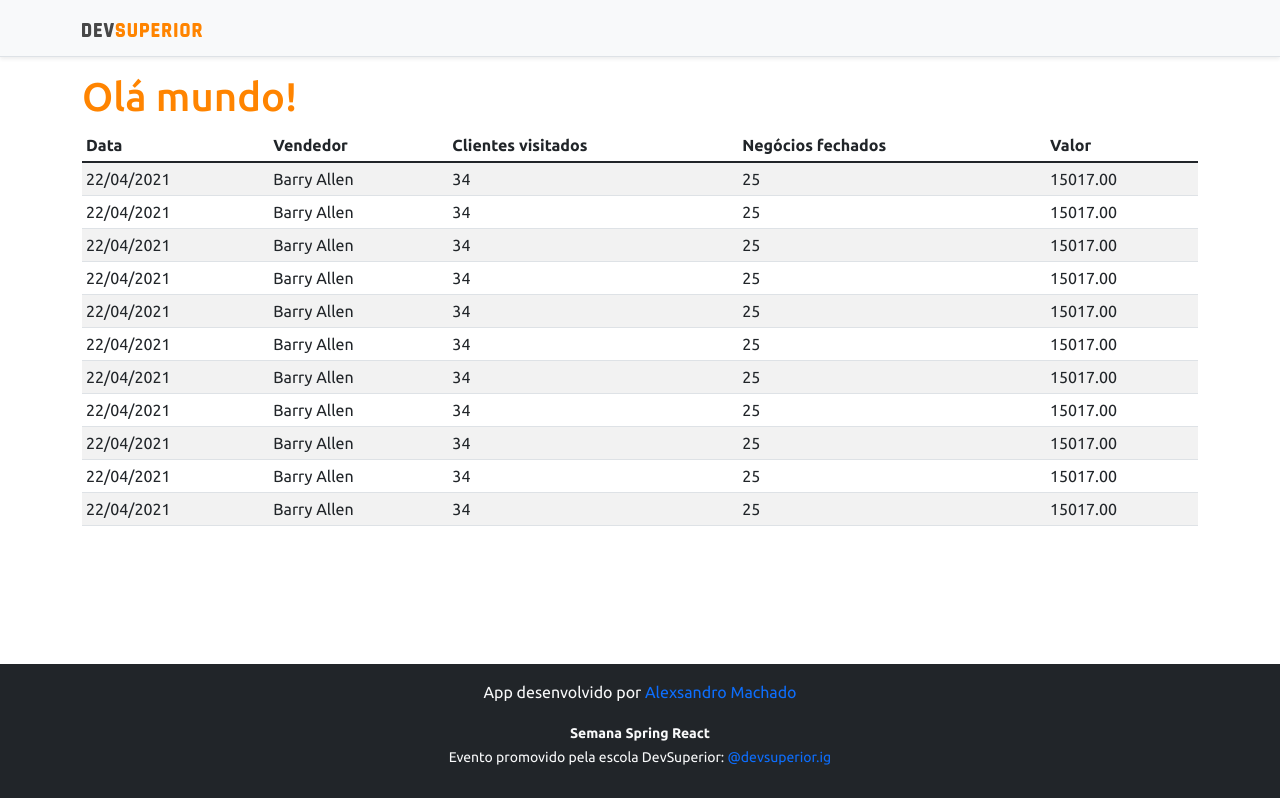
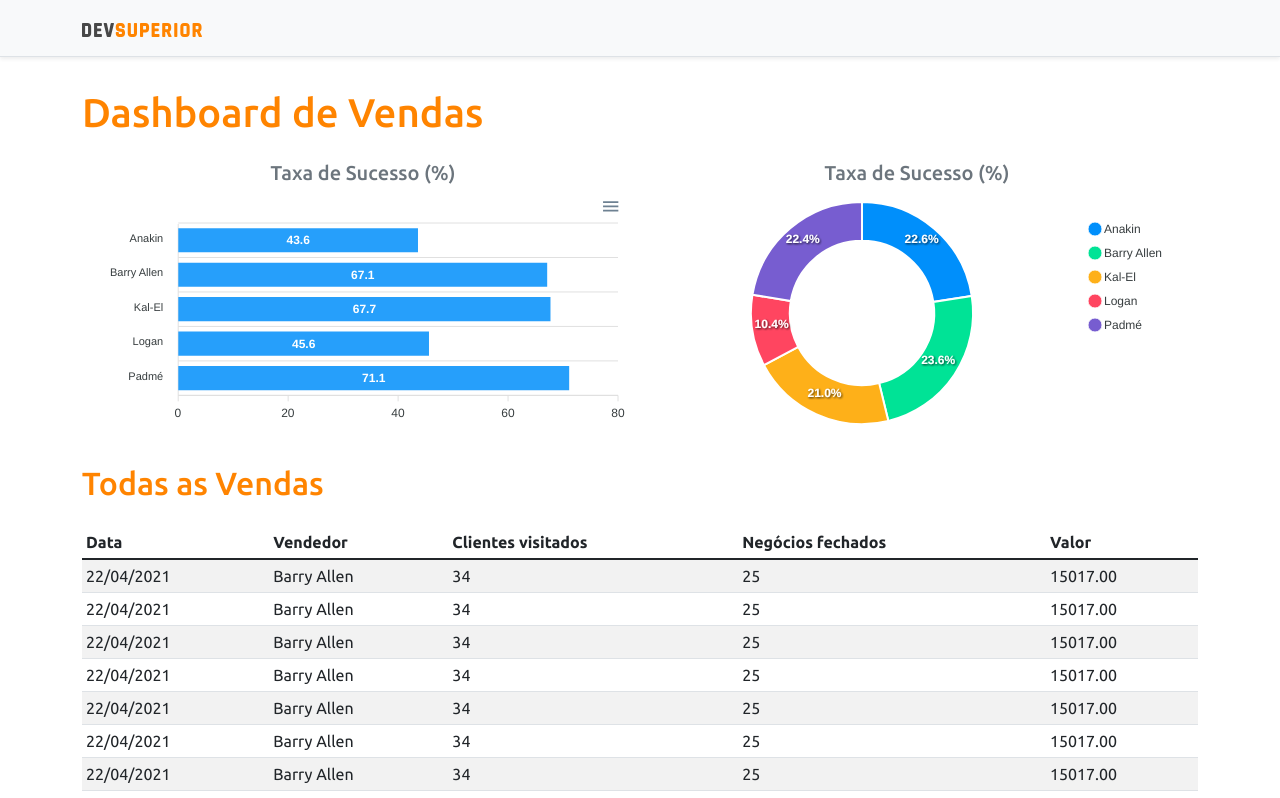
Before and after one commit to alexsandromachado/projeto-sds3, a React (Create React App) app in the folder frontend/: page / in a window 1280 px wide. Shown: the top 798 px of the page. Built offline with nearby package versions, Linux system fonts and the light colour scheme.

Commit message:
Static charts

```diff
--- a/frontend/package.json
+++ b/frontend/package.json
@@ -11,8 +11,10 @@
     "@types/node": "^12.0.0",
     "@types/react": "^17.0.0",
     "@types/react-dom": "^17.0.0",
+    "apexcharts": "^3.28.1",
     "bootstrap": "^5.1.0",
     "react": "^17.0.2",
+    "react-apexcharts": "^1.3.9",
     "react-dom": "^17.0.2",
     "react-scripts": "4.0.3",
     "typescript": "^4.1.2",
--- a/frontend/src/App.tsx
+++ b/frontend/src/App.tsx
@@ -1,5 +1,7 @@
 import NavBar from "components";
+import BarChart from "components/BarChart";
 import DataTable from "components/DataTable";
+import DonutChart from "components/DonutChart";
 import Footer from "components/Footer";
 
 function App() {
@@ -7,7 +9,24 @@
     <>
       <NavBar />
       <div className="container">
-        <h1 className="text-primary">Olá mundo!</h1>
+        <h1 className="text-primary py-3">Dashboard de Vendas</h1>
+        <div className="row px-3">
+          <div className="col-sm-6">
+            <h5 className="text-center text-secondary">Taxa de Sucesso (%)</h5>
+            <BarChart />
+          </div>
+          <div className="col-sm-6">
+            <h5 className="text-center text-secondary">Taxa de Sucesso (%)</h5>
+            <DonutChart />
+          </div>
+        </div>
+
+        <div className="py-3">
+
+          <h2 className="text-primary">Todas as Vendas</h2>
+
+
+        </div>
         <DataTable />
       </div>
       <Footer />
--- /dev/null
+++ b/frontend/src/components/BarChart/index.tsx
@@ -0,0 +1,35 @@
+import Chart from 'react-apexcharts';
+
+const BarChart = () => {
+    const options = {
+        plotOptions: {
+            bar: {
+                horizontal: true,
+            }
+        },
+    };
+
+    const mockData = {
+        labels: {
+            categories: ['Anakin', 'Barry Allen', 'Kal-El', 'Logan', 'Padmé']
+        },
+        series: [
+            {
+                name: "% Sucesso",
+                data: [43.6, 67.1, 67.7, 45.6, 71.1]
+            }
+        ]
+    };
+
+    return (
+        <Chart
+            options={{ ...options, xaxis: mockData.labels }}
+            series={mockData.series}
+            type="bar"
+            height="240"
+        />
+    );
+
+}
+
+export default BarChart;
--- /dev/null
+++ b/frontend/src/components/DonutChart/index.tsx
@@ -0,0 +1,26 @@
+import Chart from 'react-apexcharts';
+
+const DonutChart = () => {
+    const mockData = {
+        series: [477138, 499928, 444867, 220426, 473088],
+        labels: ['Anakin', 'Barry Allen', 'Kal-El', 'Logan', 'Padmé']
+    }
+
+    const options = {
+        legend: {
+            show: true
+        }
+    }
+
+    return (
+        <Chart
+            options={{ ...options, labels: mockData.labels }}
+            series={mockData.series}
+            type="donut"
+            height="240"
+        />
+    );
+
+}
+
+export default DonutChart;
```
Also changed, not shown: 1 other file (tests, documents, lock files or other folders).
